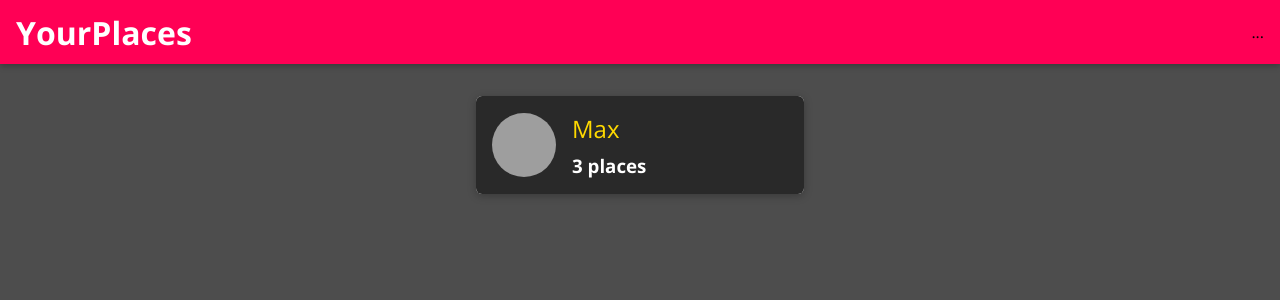
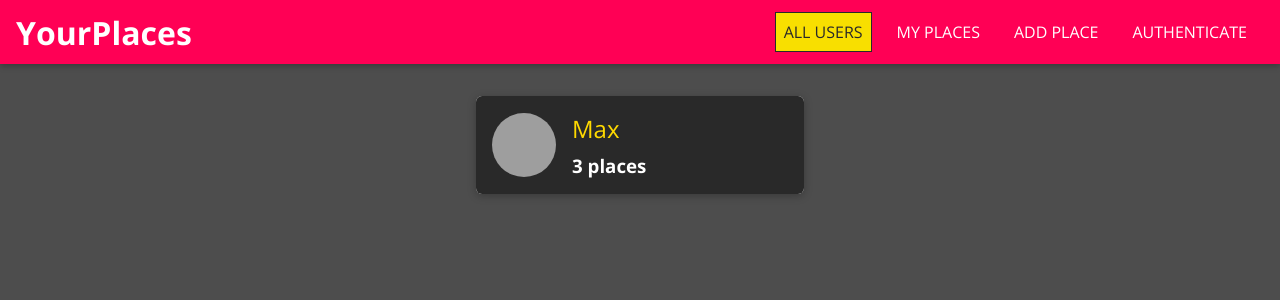
Before and after one commit to nhussaini/MERN, a React (Create React App) app: page / in a window 1280 px wide. Shown: the top 300 px of the page. Built offline with nearby package versions, Linux system fonts and the light colour scheme; grey boxes are pictures that could not be loaded.

Commit message:
added NavLinks

```diff
--- a/src/shared/components/Navigation/MainNavigation.js
+++ b/src/shared/components/Navigation/MainNavigation.js
@@ -2,6 +2,7 @@
 import { Link } from 'react-router-dom';
 
 import MainHeader from './MainHeader'
+import NavLinks from './NavLinks';
 import './MainNavigation.css';
 
 const MainNavigation = props =>{
@@ -16,7 +17,7 @@
             <Link to="/">YourPlaces</Link>
         </h1>
         <nav>
-            ...
+            <NavLinks />
         </nav>
     </MainHeader>
 }
--- a/src/shared/components/Navigation/NavLinks.css
+++ b/src/shared/components/Navigation/NavLinks.css
@@ -0,0 +1,76 @@
+.nav-links {
+    list-style: none;
+    margin: 0;
+    padding: 0;
+    width: 100%;
+    height: 100%;
+    display: flex;
+    flex-direction: column;
+    justify-content: center;
+    align-items: center;
+  }
+
+  .nav-links li {
+    margin: 1rem;
+  }
+
+  .nav-links a {
+    border: 1px solid transparent;
+    color: #292929;
+    text-decoration: none;
+    padding: 0.5rem;
+  }
+
+  .nav-links a:hover,
+  .nav-links a:active,
+  .nav-links a.active {
+    background: #f8df00;
+    border-color: #292929;
+    color: #292929;
+  }
+
+  .nav-links button {
+    cursor: pointer;
+    border: 1px solid #292929;
+    color: #292929;
+    background: transparent;
+    padding: 0.5rem;
+    font: inherit;
+  }
+
+  .nav-links button:focus {
+    outline: none;
+  }
+
+  .nav-links button:hover,
+  .nav-links button:active {
+    background: #292929;
+    color: white;
+  }
+
+  @media (min-width: 768px) {
+    .nav-links {
+      flex-direction: row;
+    }
+
+    .nav-links li {
+      margin: 0 0.5rem;
+    }
+
+    .nav-links a {
+      color: white;
+      text-decoration: none;
+    }
+
+    .nav-links button {
+      border: 1px solid white;
+      color: white;
+      background: transparent;
+    }
+
+    .nav-links button:hover,
+    .nav-links button:active {
+      background: #f8df00;
+      color: #292929;
+    }
+  }
--- a/src/shared/components/Navigation/NavLinks.js
+++ b/src/shared/components/Navigation/NavLinks.js
@@ -0,0 +1,25 @@
+import React from 'react';
+import { NavLink } from 'react-router-dom';
+
+import './NavLinks.css';
+
+
+const NavLinks =props=>{
+    return <ul className="nav-links">
+        <li>
+            <NavLink to="/"exact>ALL USERS</NavLink>
+        </li>
+        <li>
+            <NavLink to="/u1/places">MY PLACES</NavLink>
+        </li>
+        <li>
+            <NavLink to="/places/new">ADD PLACE</NavLink>
+        </li>
+        <li>
+            <NavLink to="/auth">AUTHENTICATE</NavLink>
+        </li>
+    </ul>
+
+}
+
+export default NavLinks;
```
